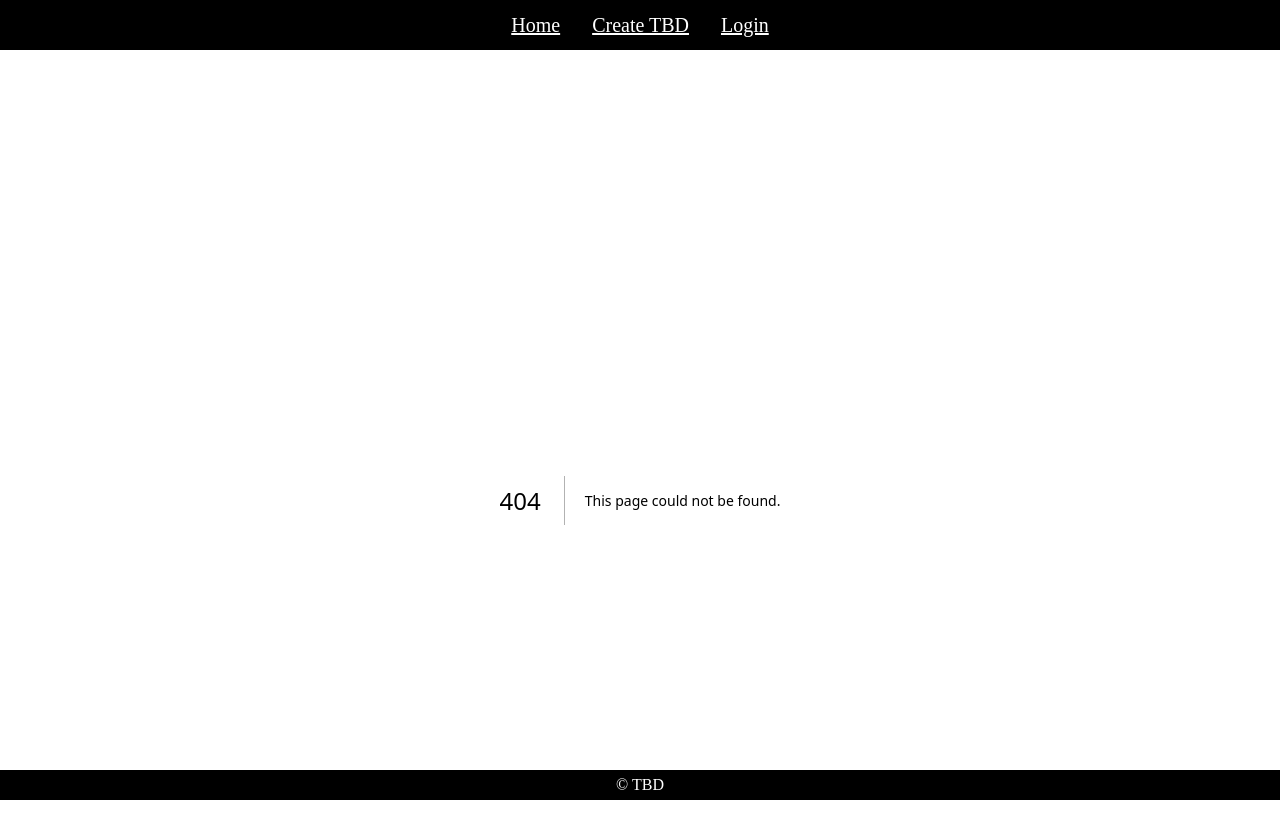
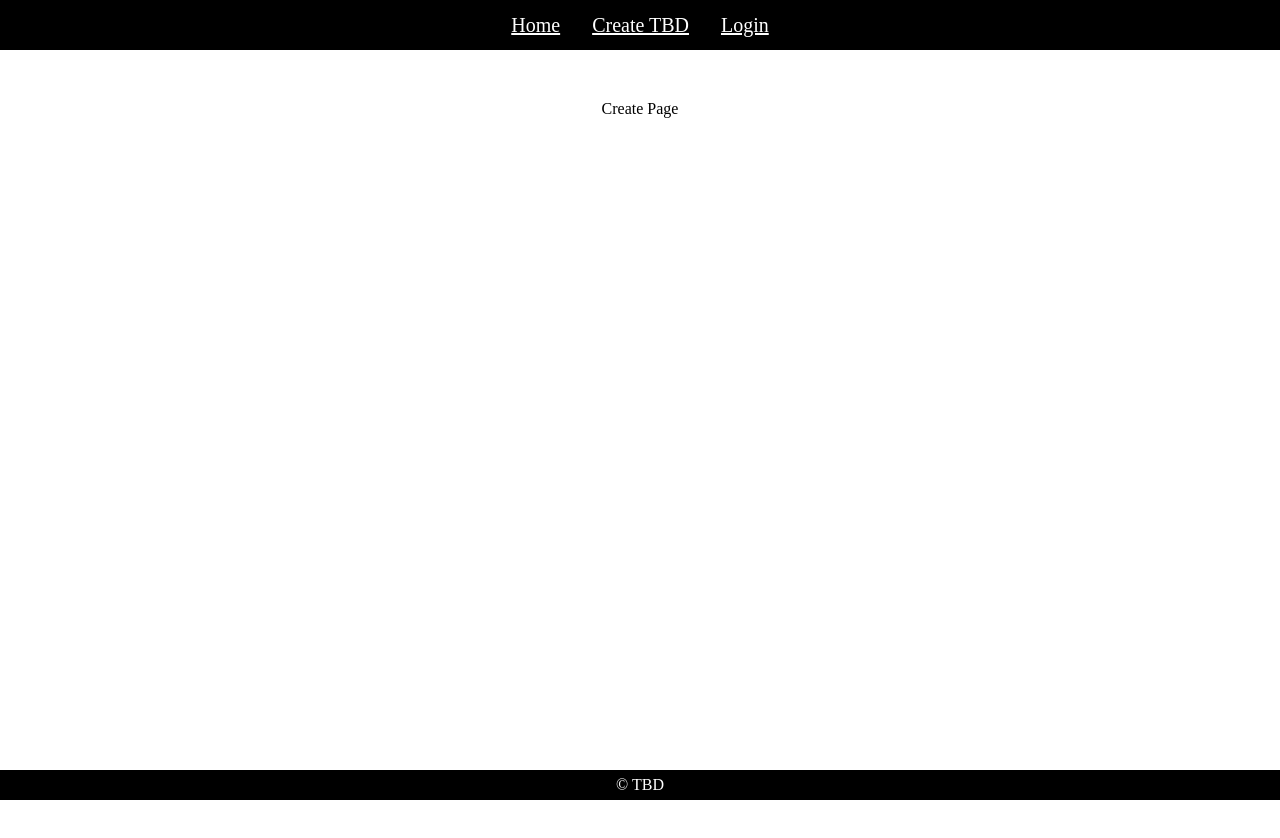
Before and after one commit to simplenotsimpler/n423-homework-03, a Next.js app: page /create in a window 1280 px wide. Before the commit this address had no page. Shown: the top 838 px of the page. After the commit the page ends 800 px from the top, so only its background shows below. Built offline with nearby package versions, Linux system fonts and the light colour scheme.

Commit message:
feature: create page

```diff
--- /dev/null
+++ b/src/pages/create.js
@@ -0,0 +1,9 @@
+import CreateStyles from "../styles/Create.module.css"
+
+const Create = () => {
+  return (
+    <p>Create Page</p>
+   );
+}
+
+export default Create;
```
Also changed, not shown: src/styles/Create.module.css (added).
